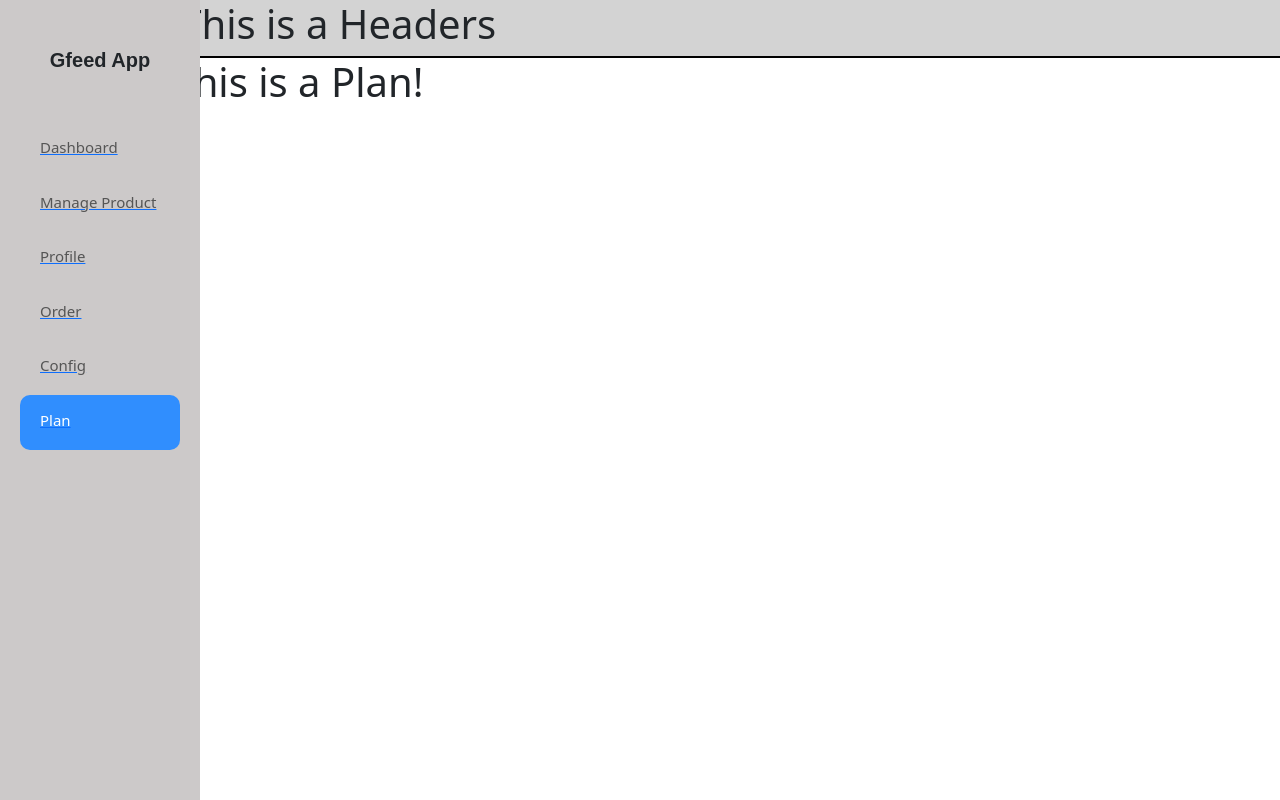
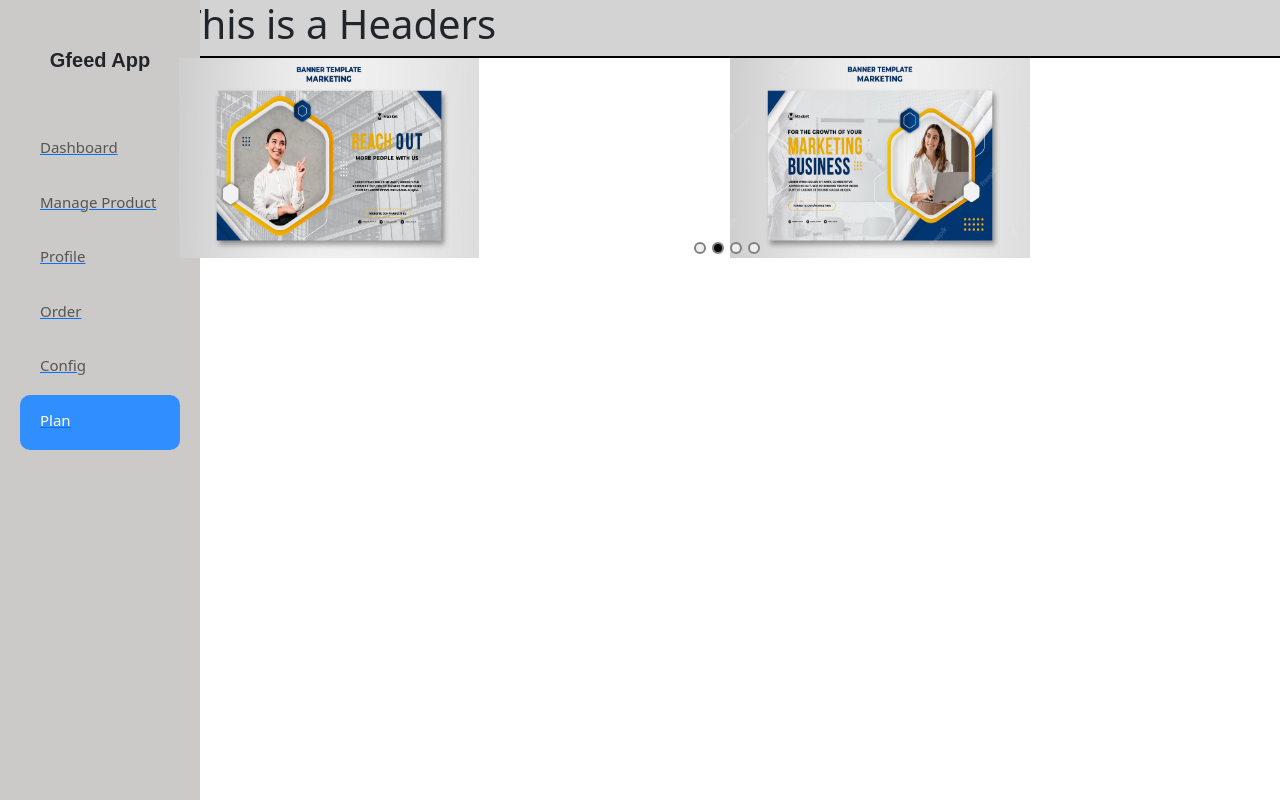
Before and after one commit to Harshitsriv007/gfeed, a React (Create React App) app: page /plan in a window 1280 px wide. Built offline with nearby package versions, Linux system fonts and the light colour scheme.

Commit message:
carousel

```diff
--- a/package.json
+++ b/package.json
@@ -14,6 +14,7 @@
     "react-bootstrap": "^2.7.4",
     "react-chartjs-2": "^5.0.0",
     "react-dom": "^18.2.0",
+    "react-multi-carousel": "^2.8.4",
     "react-router-dom": "^6.12.0",
     "react-scripts": "5.0.1",
     "sass": "^1.63.3",
--- a/src/components/pannel/plan.jsx
+++ b/src/components/pannel/plan.jsx
@@ -1,9 +1,62 @@
 import React from "react";
 
+import Carousel from 'react-multi-carousel';
+import 'react-multi-carousel/lib/styles.css';
+import Image2 from "../../images/image2.jpg";
+import Image3 from "../../images/image3.jpg.avif";
+
+
+const responsive = {
+    desktop: {
+      breakpoint: { max: 3000, min: 1024 },
+      items: 1,
+      slidesToSlide: 1 // optional, default to 1.
+    },
+    tablet: {
+      breakpoint: { max: 1024, min: 464 },
+      items: 2,
+      slidesToSlide: 2 // optional, default to 1.
+    },
+    mobile: {
+      breakpoint: { max: 464, min: 0 },
+      items: 1,
+      slidesToSlide: 1 // optional, default to 1.
+    }
+  };
 
 const Plan = () =>
 {
-    return <><h1> this is a Plan!</h1></>
+    return <>
+    <Carousel
+  swipeable={false}
+  draggable={false}
+  showDots={true}
+  responsive={responsive}
+  ssr={true} // means to render carousel on server-side.
+  infinite={true}
+  autoPlay= {true}
+  autoPlaySpeed={1000}
+  keyBoardControl={true}
+  customTransition="all .5"
+  transitionDuration={500}
+  containerClass="carousel-container"
+  removeArrowOnDeviceType={["tablet", "mobile"]}
+  deviceType={"desktop"}
+  dotListClass="custom-dot-list-style"
+  itemClass="carousel-item-padding-40-px"
+//   centerMode={true}
+>
+  <div>
+    <h1>Plan:</h1>
+    <h1>Activated_at:</h1>
+    <h1>Expired_at:</h1>
+    </div>
+  <div><img src={Image2} alt="image1"/></div>
+  <div><img src={Image3} alt="image2"/></div>
+  <div><img src={Image3} alt="image3"/></div>
+</Carousel>
+
+    </>
 }
 
 
```
Also changed, not shown: 1 other file (tests, documents, lock files or other folders).
